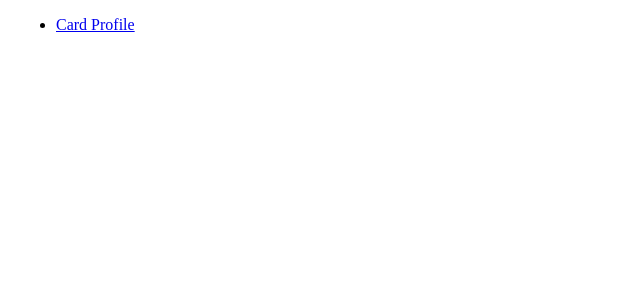
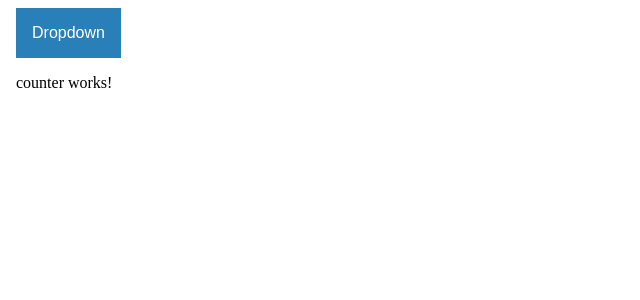
Before and after one commit to artodeschini/AngularSamples, an Angular app: page /count in a window 1280 px wide. Before the commit this address led to /. Shown: the top 300 px of the page, without its empty margins (0-640 px from the left). Built offline with nearby package versions, Linux system fonts and the light colour scheme.

Commit message:
ajustes app layout

```diff
--- a/src/app/app.html
+++ b/src/app/app.html
@@ -1,16 +1,23 @@
 <!DOCTYPE html>
 <html lang="en">
+
 <head>
     <meta charset="UTF-8">
     <meta name="viewport" content="width=device-width, initial-scale=1.0">
     <title>Curso de Angular</title>
 </head>
+
 <body>
-    <ul>
-        <li><a routerLink="card-profile">Card Profile</a>
-
-    </ul>
+    <div class="dropdown">
+        <button class="dropbtn">Dropdown</button>
+        <div class="dropdown-content">
+            <a routerLink="card-profile">Card Profile</a>
+            <a routerLink="count">Counter</a>
+            <a href="#">Link 3</a>
+        </div>
+    </div>
     <router-outlet></router-outlet>
 
 </body>
+
 </html>
--- a/src/app/app.routes.ts
+++ b/src/app/app.routes.ts
@@ -1,8 +1,10 @@
 import { Routes } from '@angular/router';
 import { ProfileCard } from './compponents/profile-card/profile-card';
+import { Counter } from './compponents/counter/counter';
 
 export const routes: Routes = [
 
-    { path: 'card-profile', component: ProfileCard }
+    { path: 'card-profile', component: ProfileCard },
+    { path: 'count', component: Counter },
 
 ];
--- a/src/app/app.scss
+++ b/src/app/app.scss
@@ -0,0 +1,45 @@
+.dropbtn {
+  background-color: #2980b9;
+  color: white;
+  padding: 16px;
+  font-size: 16px;
+  border: none;
+  cursor: pointer;
+}
+
+/* The container <div> - needed to position the dropdown content */
+.dropdown {
+  position: relative;
+  display: inline-block;
+}
+
+/* Dropdown Content (Hidden by Default) */
+.dropdown-content {
+  display: none;
+  position: absolute;
+  background-color: #f9f9f9;
+  min-width: 160px;
+  box-shadow: 0px 8px 16px 0px rgba(0,0,0,0.2);
+  z-index: 1;
+}
+
+/* Links inside the dropdown */
+.dropdown-content a {
+  color: black;
+  padding: 12px 16px;
+  text-decoration: none;
+  display: block;
+}
+
+/* Change color of dropdown links on hover */
+.dropdown-content a:hover {background-color: #f1f1f1}
+
+/* Show the dropdown menu on hover */
+.dropdown:hover .dropdown-content {
+  display: block;
+}
+
+/* Change the background color of the dropdown button when the dropdown content is shown */
+.dropdown:hover .dropbtn {
+  background-color: #1878b7;
+}
--- a/src/app/app.ts
+++ b/src/app/app.ts
@@ -6,7 +6,7 @@ import { ProfileCard } from './compponents/profile-card/profile-card';
 @Component({
   selector: 'app-root',
   //imports: [RouterLink],
-  imports: [ProfileCard, CommonModule, RouterOutlet, RouterLink, RouterLinkActive],
+  imports: [CommonModule, RouterOutlet, RouterLink],
   templateUrl: './app.html',
   styleUrl: './app.scss'
 })
--- /dev/null
+++ b/src/app/compponents/counter/counter.html
@@ -0,0 +1 @@
+<p>counter works!</p>
```
Also changed, not shown: src/app/compponents/counter/counter.ts (added, +11 -0 lines), src/app/compponents/counter/counter.scss (added), 1 other file (tests, documents, lock files or other folders).
